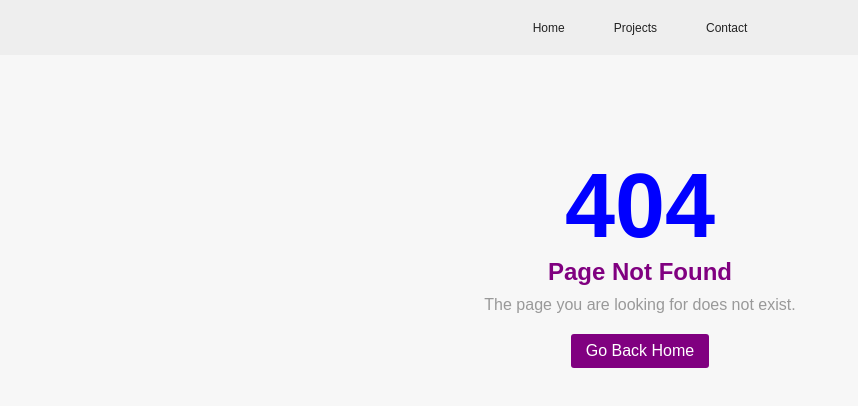
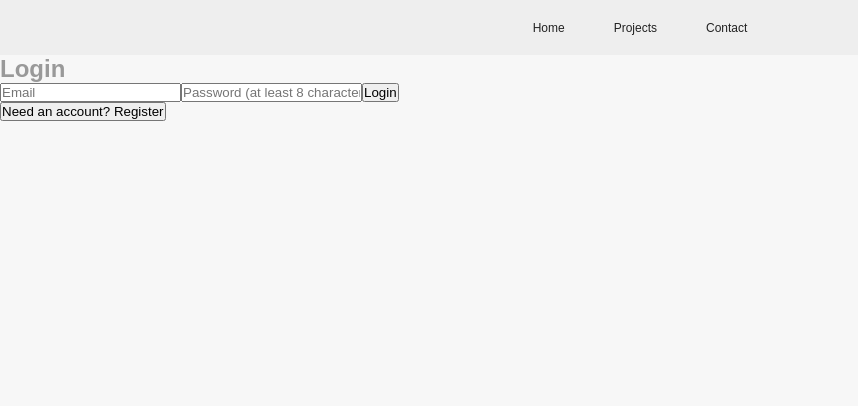
Before and after one commit to priyansh2412/portfolio-24cs096, a React (Vite) app: page /login in a window 1280 px wide. Before the commit this address had no page. Shown: the top 406 px of the page, without its empty margins (0-858 px from the left). Built offline with nearby package versions, Linux system fonts and the light colour scheme.

Commit message:
Add login flow and JWT-protected task API

```diff
--- a/src/App.jsx
+++ b/src/App.jsx
@@ -1,4 +1,7 @@
-import { Routes, Route } from "react-router-dom";
+
+import { Routes, Route, Navigate } from "react-router-dom";
+import { useState } from "react";
+
 import NavBar from "./components/NavBar";
 import Header from "./components/Header";
 import About from "./components/About";
@@ -7,8 +10,25 @@ import Projects from "./components/Projects";
 import Footer from "./components/Footer";
 import Contact from "./components/Contact";
 import NotFound from "./components/NotFound";
+import Auth from "./components/Auth";
 
 function App() {
+  const [token, setToken] = useState(
+    () => sessionStorage.getItem("token") || ""
+  );
+
+  const handleLogin = (newToken, user) => {
+    sessionStorage.setItem("token", newToken);
+    sessionStorage.setItem("user", JSON.stringify(user));
+    setToken(newToken);
+  };
+
+  const handleLogout = () => {
+    sessionStorage.removeItem("token");
+    sessionStorage.removeItem("user");
+    setToken("");
+  };
+
   return (
     <>
       <NavBar />
@@ -21,7 +41,10 @@ function App() {
               <Header />
               <About />
               <Skills />
-              <Projects />
+              <Projects
+                token={token}
+                onLogout={handleLogout}
+              />
               <Footer />
             </>
           }
@@ -32,9 +55,21 @@ function App() {
           element={
             <>
               <Header />
-              <Projects />
+              <Projects
+                token={token}
+                onLogout={handleLogout}
+              />
               <Footer />
             </>
+          }
+        />
+
+        <Route
+          path="/login"
+          element={
+            token
+              ? <Navigate to="/projects" replace />
+              : <Auth onLogin={handleLogin} />
           }
         />
 
--- a/src/api.js
+++ b/src/api.js
@@ -1,69 +1,56 @@
+
 const BASE_URL = "http://localhost:5000";
 
-export const getTasks = async () => {
-  const response = await fetch(`${BASE_URL}/tasks`);
+const apiRequest = async (path, options = {}) => {
+  const token = sessionStorage.getItem("token");
+
+  const response = await fetch(`${BASE_URL}${path}`, {
+    ...options,
+    headers: {
+      ...(options.body ? { "Content-Type": "application/json" } : {}),
+      ...options.headers,
+      ...(token ? { Authorization: `Bearer ${token}` } : {}),
+    },
+  });
+
+  const data = await response.json().catch(() => ({}));
+
+  if (response.status === 401) {
+    sessionStorage.removeItem("token");
+    sessionStorage.removeItem("user");
+
+    window.dispatchEvent(new Event("auth:unauthorized"));
+
+    throw new Error("Session expired. Please log in again.");
+  }
 
   if (!response.ok) {
-    throw new Error("Failed to fetch tasks");
-  }
-
-  return response.json();
-};
-
-export const createTask = async (task) => {
-  const response = await fetch(`${BASE_URL}/tasks`, {
-    method: "POST",
-    headers: {
-      "Content-Type": "application/json",
-    },
-    body: JSON.stringify(task),
-  });
-
-  const data = await response.json();
-
-  if (!response.ok) {
-    if (data.errors) {
-      throw new Error(Object.values(data.errors).join(", "));
-    }
-
-    throw new Error(data.error || "Failed to create task");
+    throw new Error(
+      data.message ||
+      data.error ||
+      (data.errors && Object.values(data.errors).join(", ")) ||
+      "Request failed"
+    );
   }
 
   return data;
 };
 
-export const updateTask = async (id, task) => {
-  const response = await fetch(`${BASE_URL}/tasks/${id}`, {
-    method: "PUT",
-    headers: {
-      "Content-Type": "application/json",
-    },
+export const getTasks = () => apiRequest("/tasks");
+
+export const createTask = (task) =>
+  apiRequest("/tasks", {
+    method: "POST",
     body: JSON.stringify(task),
   });
 
-  const data = await response.json();
+export const updateTask = (id, task) =>
+  apiRequest(`/tasks/${id}`, {
+    method: "PUT",
+    body: JSON.stringify(task),
+  });
 
-  if (!response.ok) {
-    if (data.errors) {
-      throw new Error(Object.values(data.errors).join(", "));
-    }
-
-    throw new Error(data.error || "Failed to update task");
-  }
-
-  return data;
-};
-
-export const deleteTask = async (id) => {
-  const response = await fetch(`${BASE_URL}/tasks/${id}`, {
+export const deleteTask = (id) =>
+  apiRequest(`/tasks/${id}`, {
     method: "DELETE",
   });
-
-  const data = await response.json();
-
-  if (!response.ok) {
-    throw new Error(data.error || "Failed to delete task");
-  }
-
-  return data;
-};
--- /dev/null
+++ b/src/authApi.js
@@ -0,0 +1,34 @@
+
+const BASE_URL = "http://localhost:5000";
+
+export const registerUser = async (userData) => {
+  const response = await fetch(`${BASE_URL}/auth/register`, {
+    method: "POST",
+    headers: { "Content-Type": "application/json" },
+    body: JSON.stringify(userData),
+  });
+
+  const data = await response.json();
+
+  if (!response.ok) {
+    throw new Error(data.message || "Registration failed");
+  }
+
+  return data;
+};
+
+export const loginUser = async (credentials) => {
+  const response = await fetch(`${BASE_URL}/auth/login`, {
+    method: "POST",
+    headers: { "Content-Type": "application/json" },
+    body: JSON.stringify(credentials),
+  });
+
+  const data = await response.json();
+
+  if (!response.ok) {
+    throw new Error(data.message || "Login failed");
+  }
+
+  return data;
+};
--- /dev/null
+++ b/src/components/Auth.jsx
@@ -0,0 +1,96 @@
+
+import { useState } from "react";
+import { loginUser, registerUser } from "../authApi";
+
+function Auth({ onLogin }) {
+  const [isRegister, setIsRegister] = useState(false);
+  const [name, setName] = useState("");
+  const [email, setEmail] = useState("");
+  const [password, setPassword] = useState("");
+  const [error, setError] = useState("");
+  const [loading, setLoading] = useState(false);
+  const [message, setMessage] = useState("");
+
+  const handleSubmit = async (e) => {
+    e.preventDefault();
+    setError("");
+    setMessage("");
+    setLoading(true);
+
+    try {
+      if (isRegister) {
+        await registerUser({ name, email, password });
+        setMessage("Registration successful. You can now log in.");
+        setIsRegister(false);
+        setPassword("");
+      } else {
+        const data = await loginUser({ email, password });
+        onLogin(data.token, data.user);
+      }
+    } catch (err) {
+      setError(err.message);
+    } finally {
+      setLoading(false);
+    }
+  };
+
+  return (
+    <section className="auth-page">
+      <h2>{isRegister ? "Create Account" : "Login"}</h2>
+
+      <form onSubmit={handleSubmit} className="auth-form">
+        {isRegister && (
+          <input
+            value={name}
+            onChange={(e) => setName(e.target.value)}
+            placeholder="Name"
+            required
+          />
+        )}
+
+        <input
+          type="email"
+          value={email}
+          onChange={(e) => setEmail(e.target.value)}
+          placeholder="Email"
+          required
+        />
+
+        <input
+          type="password"
+          value={password}
+          onChange={(e) => setPassword(e.target.value)}
+          placeholder="Password (at least 8 characters)"
+          minLength={8}
+          required
+        />
+
+        {error && <p className="error">{error}</p>}
+        {message && <p>{message}</p>}
+
+        <button type="submit" disabled={loading}>
+          {loading
+            ? "Please wait..."
+            : isRegister
+            ? "Register"
+            : "Login"}
+        </button>
+      </form>
+
+      <button
+        type="button"
+        onClick={() => {
+          setIsRegister(!isRegister);
+          setError("");
+          setMessage("");
+        }}
+      >
+        {isRegister
+          ? "Already registered? Login"
+          : "Need an account? Register"}
+      </button>
+    </section>
+  );
+}
+
+export default Auth;
--- a/src/components/Projects.jsx
+++ b/src/components/Projects.jsx
@@ -1,4 +1,5 @@
 import { useEffect, useState } from "react";
+import { useNavigate } from "react-router-dom";
 import {
   getTasks,
   createTask,
@@ -6,7 +7,8 @@ import {
   deleteTask,
 } from "../api";
 
-function Projects() {
+function Projects({ token, onLogout }) {
+  const navigate = useNavigate();
   const [tasks, setTasks] = useState([]);
   const [loading, setLoading] = useState(true);
   const [error, setError] = useState(null);
@@ -42,9 +44,27 @@ function Projects() {
     }
   };
 
-  useEffect(() => {
-    fetchTasks();
-  }, []);
+useEffect(() => {
+  if (!token) {
+    navigate("/login", { replace: true });
+    return;
+  }
+
+  fetchTasks();
+}, [token, navigate]);
+
+useEffect(() => {
+  const handleUnauthorized = () => {
+    if (onLogout) onLogout();
+    navigate("/login", { replace: true });
+  };
+
+  window.addEventListener("auth:unauthorized", handleUnauthorized);
+
+  return () => {
+    window.removeEventListener("auth:unauthorized", handleUnauthorized);
+  };
+}, [navigate, onLogout]);
 
   // Handle form input
   const handleChange = (e) => {
```
